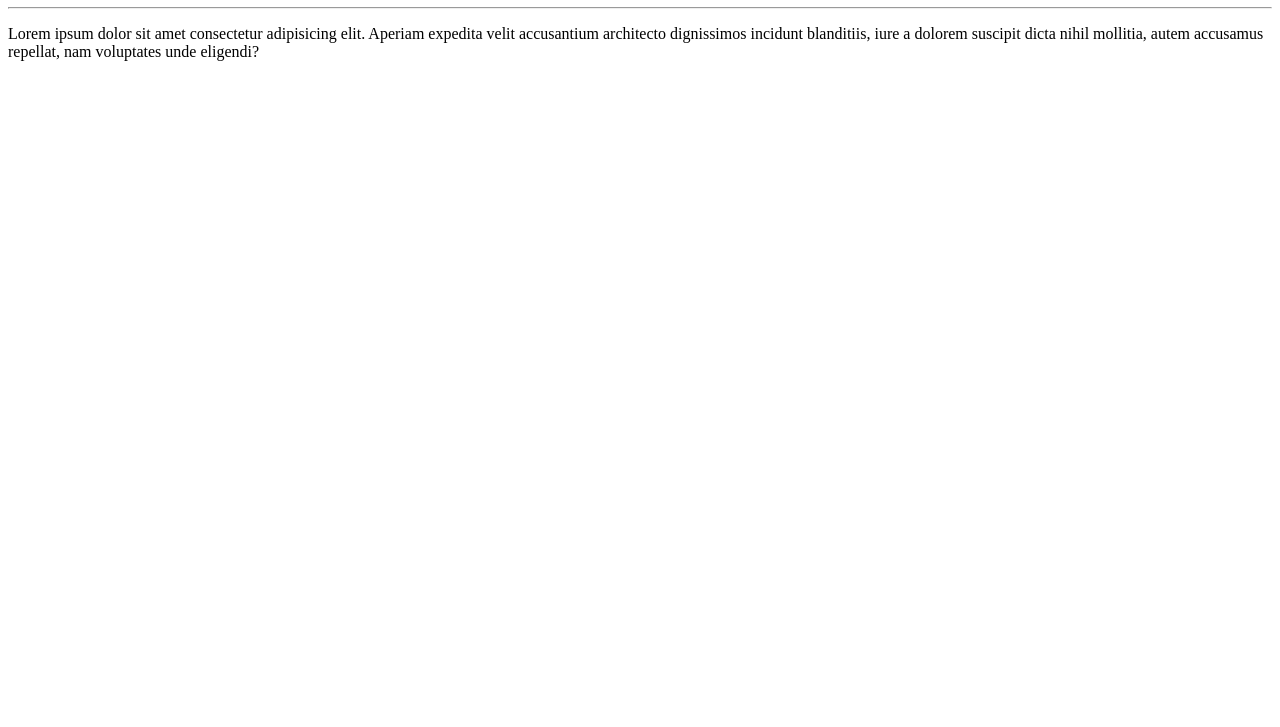
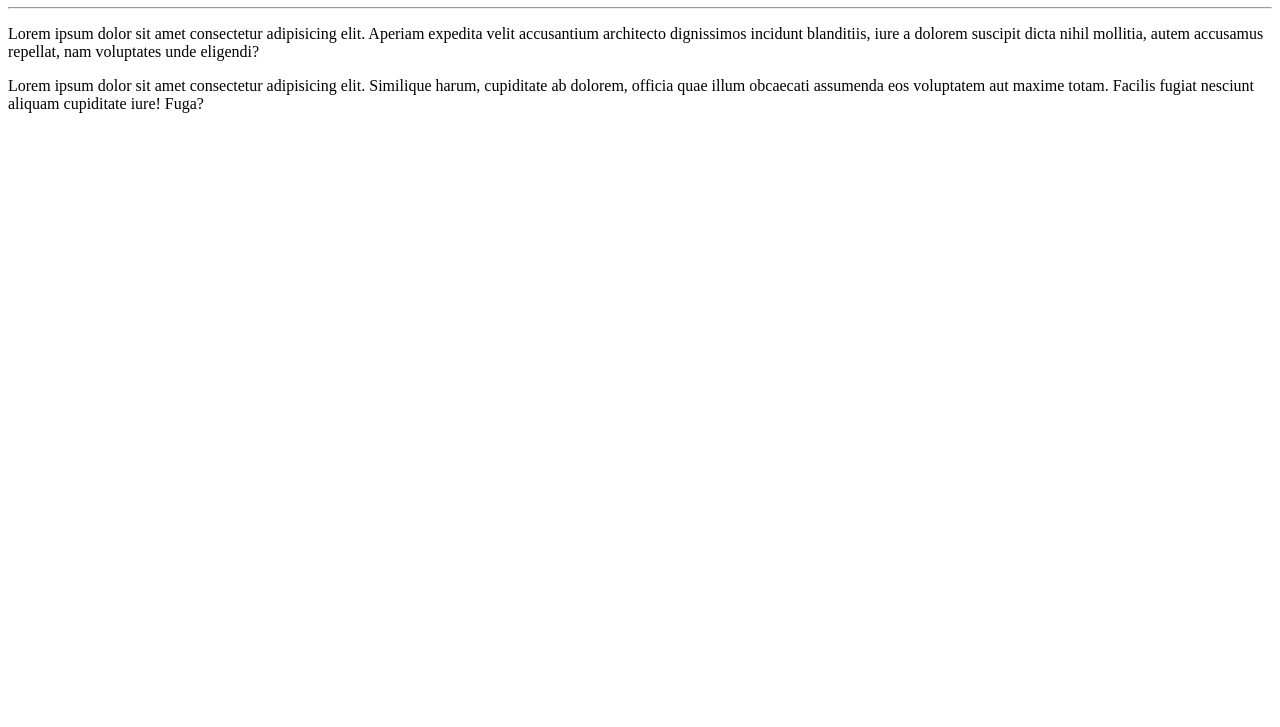
Before and after one commit to MathiasRLuz/Teste-Curso, a plain HTML site: page site/index.html in a window 1280 px wide. Shown: the part 73-800 px from the top of the page. Drawn offline with Linux system fonts and the light colour scheme.

Commit message:
Adicionei um paragrafo

```diff
--- a/site/index.html
+++ b/site/index.html
@@ -10,5 +10,6 @@
     <h1>Olá Mundo</h1>
     <hr>
     <p>Lorem ipsum dolor sit amet consectetur adipisicing elit. Aperiam expedita velit accusantium architecto dignissimos incidunt blanditiis, iure a dolorem suscipit dicta nihil mollitia, autem accusamus repellat, nam voluptates unde eligendi?</p>
+    <p>Lorem ipsum dolor sit amet consectetur adipisicing elit. Similique harum, cupiditate ab dolorem, officia quae illum obcaecati assumenda eos voluptatem aut maxime totam. Facilis fugiat nesciunt aliquam cupiditate iure! Fuga?</p>
 </body>
 </html>
```
